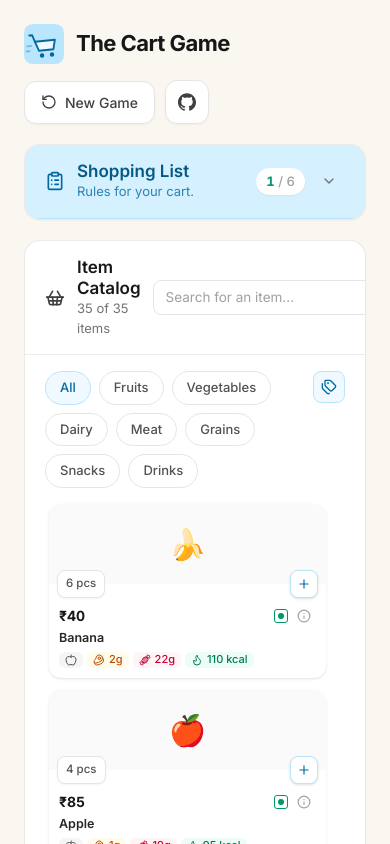
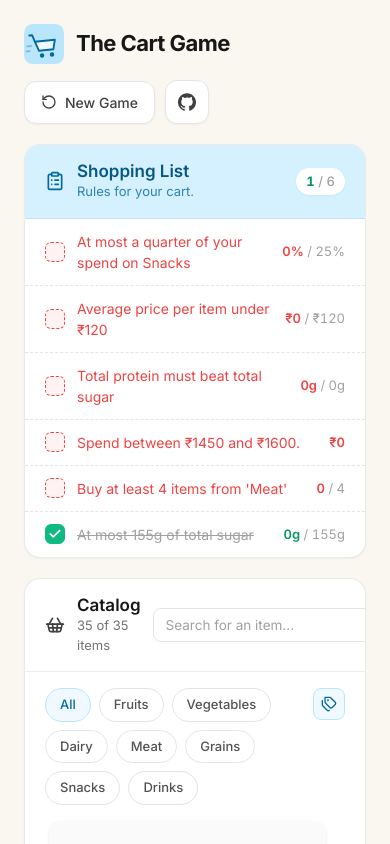
Before and after one commit to hasnainroopawalla/the-cart-game, a React (Vite) app: page / in a window 390 px wide. Shown: the top 844 px of the page. Built offline with nearby package versions, Linux system fonts and the light colour scheme.

Commit message:
animation

```diff
--- a/src/components/catalog-panel.tsx
+++ b/src/components/catalog-panel.tsx
@@ -33,11 +33,11 @@ export const CatalogPanel = ({
     <Card className="flex min-h-0 flex-col overflow-hidden">
       <PanelHeader
         icon={<ShoppingBasket className="h-5 w-5" />}
-        title="Item Catalog"
+        title="Catalog"
         subtitle={
           isPanelOpen
             ? `${visibleItems.length} of ${Catalog.items.length} items`
-            : `${Catalog.items.length} items available`
+            : `${Catalog.items.length} items`
         }
         right={
           <div className="flex items-center gap-2">
--- a/src/components/rules-panel.tsx
+++ b/src/components/rules-panel.tsx
@@ -38,9 +38,6 @@ export const RulesPanel = ({
     rules.length,
   ];
 
-  // Rules lead the page on mobile, so they collapse to keep the catalog near the top.
-  const [isPanelOpen, setIsPanelOpen] = React.useState(false);
-
   return (
     <Card
       className={`flex max-h-full min-h-0 flex-col self-start overflow-hidden ${className}`}
@@ -58,22 +55,11 @@ export const RulesPanel = ({
                 &nbsp;/ {totalCount}
               </span>
             </span>
-            <span className="lg:hidden">
-              <CollapseToggle
-                isOpen={isPanelOpen}
-                onToggle={() => setIsPanelOpen((open) => !open)}
-                label="rules"
-              />
-            </span>
           </div>
         }
       />
 
-      <ul
-        className={`min-h-0 flex-auto overflow-y-auto ${
-          isPanelOpen ? "" : "hidden lg:block"
-        }`}
-      >
+      <ul className="min-h-0 flex-auto overflow-y-auto">
         {rules.map((rule, index) => (
           <RuleRow key={rule.label} rule={rule} index={index} />
         ))}
@@ -87,17 +73,13 @@ const ROW_STAGGER_MS = 300;
 const RuleRow = ({ rule, index }: { rule: RulePanelEntry; index: number }) => (
   <li
     className="animate-rule-in flex items-center gap-3 border-b border-dashed border-neutral-200 px-5 py-3 last:border-b-0"
-    // `backwards` holds the row hidden through its delay instead of flashing in first.
-    style={{
-      animationDelay: `${index * ROW_STAGGER_MS}ms`,
-      animationFillMode: "backwards",
-    }}
+    style={{ animationDelay: `${index * ROW_STAGGER_MS}ms` }}
   >
     <StatusBox isSatisfied={rule.isSatisfied} />
     <p
       className={`min-w-0 flex-1 text-[14px] first-letter:uppercase transition-colors duration-300 ${
         rule.isSatisfied
-          ? "text-neutral-400 line-through decoration-satisfied-400"
+          ? "text-neutral-400 line-through decoration-satisfied-400 decoration-1"
           : "text-failed-500"
       }`}
     >
--- a/src/index.css
+++ b/src/index.css
@@ -19,7 +19,8 @@
   --color-failed-50: #fef2f2;
   --color-failed-500: #ef4444;
 
-  --animate-rule-in: rule-in 280ms ease-out;
+  /* `backwards` so a delayed row stays hidden instead of flashing in first. */
+  --animate-rule-in: rule-in 280ms ease-out backwards;
   --animate-status-pop: status-pop 240ms ease-out;
   --animate-row-in: rule-in 200ms ease-out;
 }
```
